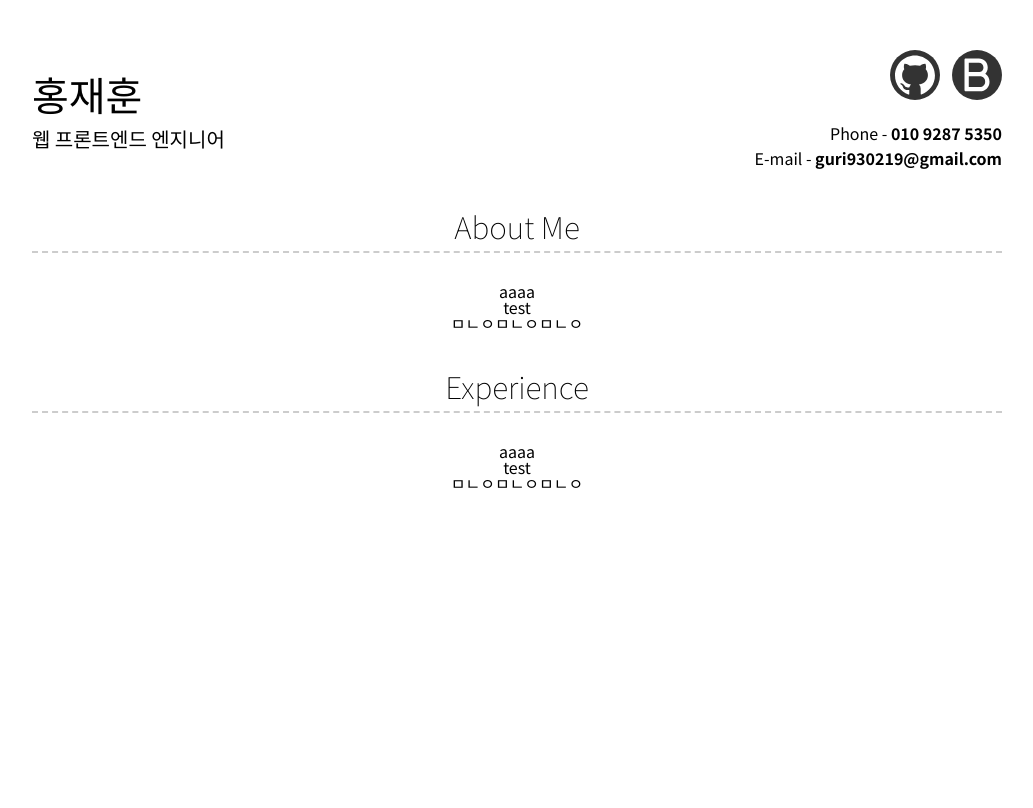
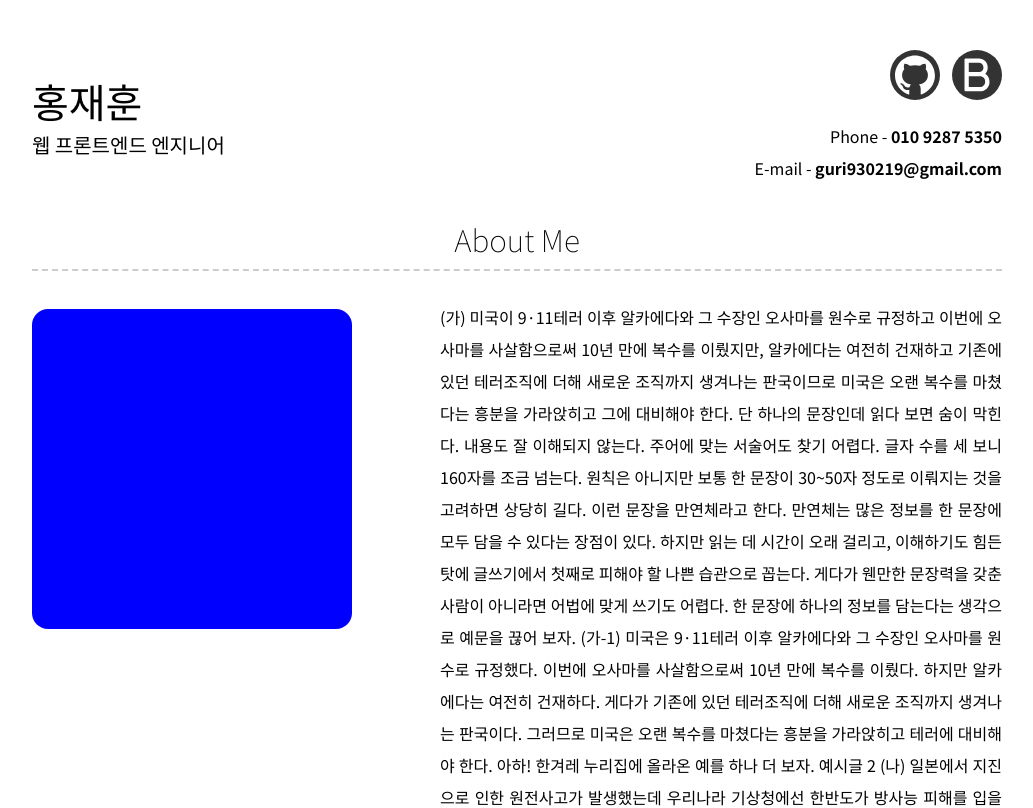
Before and after one commit to Bu-Du-Dak/Bu-Du-Dak.github.io, a Next.js app: page / in a window 1280 px wide. Shown: the top 808 px of the page, without its empty margins (123-1156 px from the left). Built offline with nearby package versions, Linux system fonts and the light colour scheme.

Commit message:
add about me

```diff
--- /dev/null
+++ b/src/commons/ContentsText.ts
@@ -0,0 +1,12 @@
+export const ContentsText = {
+    AboutMe : `
+    (가) 미국이 9·11테러 이후 알카에다와 그 수장인 오사마를 원수로 규정하고 이번에 오사마를 사살함으로써 10년 만에 복수를 이뤘지만, 알카에다는 여전히 건재하고 기존에 있던 테러조직에 더해 새로운 조직까지 생겨나는 판국이므로 미국은 오랜 복수를 마쳤다는 흥분을 가라앉히고 그에 대비해야 한다.
+    단 하나의 문장인데 읽다 보면 숨이 막힌다. 내용도 잘 이해되지 않는다. 주어에 맞는 서술어도 찾기 어렵다. 글자 수를 세 보니 160자를 조금 넘는다. 원칙은 아니지만 보통 한 문장이 30~50자 정도로 이뤄지는 것을 고려하면 상당히 길다. 이런 문장을 만연체라고 한다. 만연체는 많은 정보를 한 문장에 모두 담을 수 있다는 장점이 있다. 하지만 읽는 데 시간이 오래 걸리고, 이해하기도 힘든 탓에 글쓰기에서 첫째로 피해야 할 나쁜 습관으로 꼽는다. 게다가 웬만한 문장력을 갖춘 사람이 아니라면 어법에 맞게 쓰기도 어렵다. 한 문장에 하나의 정보를 담는다는 생각으로 예문을 끊어 보자.
+    (가-1) 미국은 9·11테러 이후 알카에다와 그 수장인 오사마를 원수로 규정했다. 이번에 오사마를 사살함으로써 10년 만에 복수를 이뤘다. 하지만 알카에다는 여전히 건재하다. 게다가 기존에 있던 테러조직에 더해 새로운 조직까지 생겨나는 판국이다. 그러므로 미국은 오랜 복수를 마쳤다는 흥분을 가라앉히고 테러에 대비해야 한다.
+    아하! 한겨레 누리집에 올라온 예를 하나 더 보자.
+    예시글 2
+    (나) 일본에서 지진으로 인한 원전사고가 발생했는데 우리나라 기상청에선 한반도가 방사능 피해를 입을 가능성은 적다고 말했지만 동풍이 불면 한반도는 위험해진다.
+    이 글은 약 90자다. 문장이 그다지 길진 않지만, 한 문장에 ‘일본 원전사고’, ‘기상청 발표’, ‘한반도의 위험성’이란 정보 3개를 동시에 담으려다 보니 직관적으로 이해하기 어렵다. 이 문장을 짧게 끊어 보자.
+    (나-1) 일본 지진으로 원전사고가 발생했다. 우리나라 기상청은 한반도가 방사능 피해를 입을 가능성은 적다고 했다. 하지만 동풍이 불면 한반도는 위험해진다.
+    `
+}
--- a/src/commons/globalStyles.ts
+++ b/src/commons/globalStyles.ts
@@ -25,6 +25,7 @@ time, mark, audio, video {
 	color: #000;
 	box-sizing: border-box;
 	.container{
+		min-width: 400px;
 		@media (min-width: 768px) {
 		width: 750px;
 	}
@@ -70,6 +71,7 @@ table {
 `
 export const Container = styled.div`
 	width: 100%;
+	min-width: 400px;
 	display: flex;
   flex-direction: column;
   align-items: center;
@@ -87,9 +89,22 @@ export const SubTitle = styled.h2`
 	font-size: 1.25rem;
 `
 export const NormalText = styled.p`
-	padding: .3rem 0;
+	line-height: 2;
+	/* padding: .3rem 0; */
 	font-size: 	1rem;
+	text-align: justify;
 `
 export const BoldText = styled.span`
 	font-weight: bold;
 `
+export const Contents = styled.div`
+	width: 100%;
+	@media (min-width: 992px) {
+		width: 60%;
+	padding-left: 20px;
+	}
+ 	@media (min-width: 1400px) {
+		width: 70%;
+	padding-left: 20px;
+  	}
+`
--- a/src/components/commons/mainItems/MainItems.index.tsx
+++ /dev/null
@@ -1,10 +0,0 @@
-import { ItemWrapper } from "./MainItems.styles"
-
-const MainItems = () => {
-  return(
-    <ItemWrapper>
-      ㅁㄴㅇㅁㄴㅇㅁㄴㅇ
-    </ItemWrapper>
-  )
-}
-export default MainItems
--- a/src/components/commons/mainItems/MainItems.styles.ts
+++ /dev/null
@@ -1,8 +0,0 @@
-import styled from "@emotion/styled";
-
-export const ItemWrapper = styled.section`
-  display: flex;
-  flex-direction: column;
-  justify-content: center;
-  align-items: center;
-`
--- a/src/components/unit/Section/Section.index.tsx
+++ b/src/components/unit/Section/Section.index.tsx
@@ -1,5 +1,3 @@
-
-import MainItems from "../../commons/mainItems/MainItems.index"
 import { SectionTitle, Wrapper } from "./Section.styles"
 
 const SectionPage = ({title,Component}:{title:string,Component:JSX.Element}) => {
@@ -8,8 +6,8 @@ const SectionPage = ({title,Component}:{title:string,Component:JSX.Element}) =>
             <SectionTitle className="BottomDashed">{title}</SectionTitle>
 
             {Component}
-            test
-            <MainItems/>
+
+
         </Wrapper>
     )
 }
--- a/src/components/unit/Section/Section.styles.ts
+++ b/src/components/unit/Section/Section.styles.ts
@@ -14,6 +14,6 @@ export const SectionTitle = styled.h3`
     border-bottom: 2px dashed #ccc;
     font-size: 1.875rem;
     font-weight: 300;
-    padding: 10px 0;
+    padding: 10px 0 15px 0;
     margin-bottom: 30px;
 `
--- /dev/null
+++ b/src/components/unit/articles/aboutMe/aboutMe.index.tsx
@@ -0,0 +1,17 @@
+import { ContentsText } from "../../../../commons/ContentsText"
+import { Contents, NormalText } from "../../../../commons/globalStyles"
+import { Picture, Wrapper } from "./aboutMe.styles"
+
+const AboutMePage = () => {
+    return(
+        <Wrapper>
+            <Picture/>
+            <Contents>
+                <NormalText>
+                    {ContentsText.AboutMe}
+                </NormalText>
+            </Contents>
+        </Wrapper>
+    )
+}
+export default AboutMePage
--- /dev/null
+++ b/src/components/unit/articles/aboutMe/aboutMe.styles.ts
@@ -0,0 +1,28 @@
+import styled from "@emotion/styled";
+
+export const Wrapper = styled.article`
+    display: flex;
+    flex-direction: column;
+    align-items: center;
+    justify-content: space-between;
+    width: 100%;
+    @media (min-width: 768px) {
+        align-items: center;
+		flex-direction: column;
+	}
+	@media (min-width: 992px) {
+        align-items: flex-start;
+		flex-direction: row;
+	}
+ 	@media (min-width: 1400px) {
+        flex-direction: row;
+  	}
+`
+export const Picture = styled.div`
+    display: block;
+    background-color: blue;
+    width: 20rem;
+    height: 20rem;
+    border-radius: 1rem;
+    margin-top: 0.5rem;
+`
--- a/src/components/unit/home/Home.index.tsx
+++ b/src/components/unit/home/Home.index.tsx
@@ -1,9 +1,10 @@
+import AboutMePage from "../articles/aboutMe/aboutMe.index"
 import SectionPage from "../Section/Section.index"
 
 const HomePage = () => {
   return (
     <>
-      <SectionPage title="About Me" Component={<div>aaaa</div>}/>
+      <SectionPage title="About Me" Component={<AboutMePage/>}/>
       <SectionPage title="Experience" Component={<div>aaaa</div>}/>
     </>
   )
```
Also changed, not shown: 10 other files (tests, documents, lock files or other folders).
